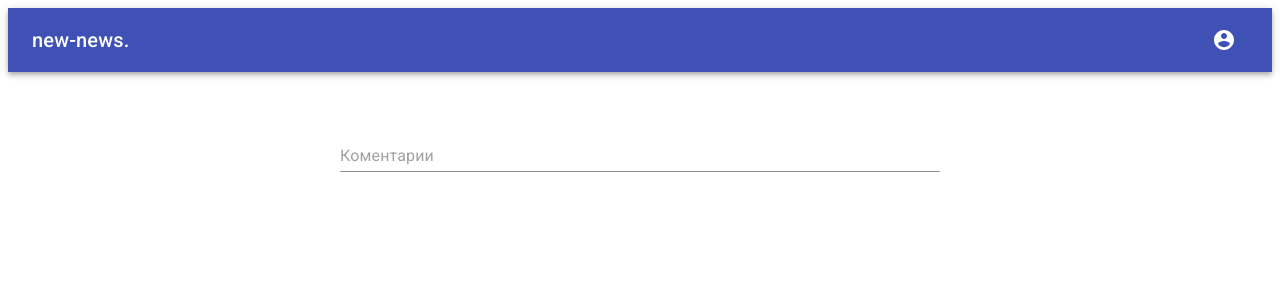
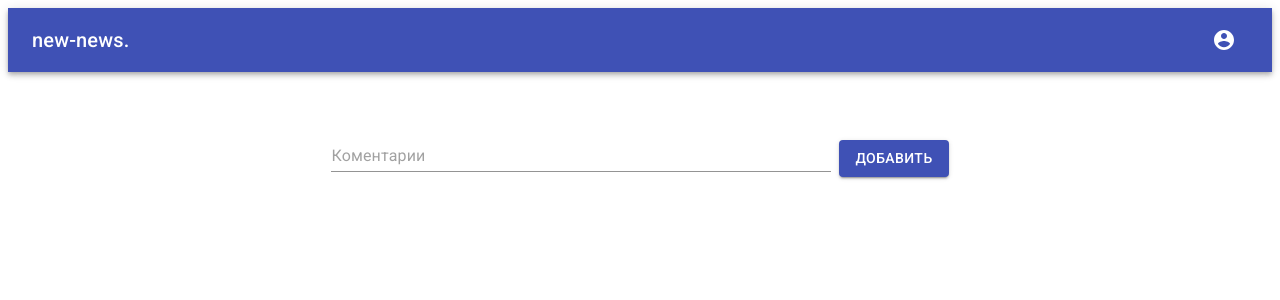
Before and after one commit to ania-leichenko/new-news, a Next.js app: page /completenew/1 in a window 1280 px wide. Shown: the top 300 px of the page. Built offline with nearby package versions, Linux system fonts and the light colour scheme; no server answers.

Commit message:
create commets

```diff
--- a/src/components/Hearder/Header.tsx
+++ b/src/components/Header/Header.tsx
@@ -7,7 +7,7 @@ import IconButton from "@material-ui/core/IconButton";
 import AccountCircle from "@material-ui/icons/AccountCircle";
 import MenuItem from "@material-ui/core/MenuItem";
 import Menu from "@material-ui/core/Menu";
-import Sign from "components/Hearder/Sign";
+import Sign from "@/components/Header/Sign";
 import { client } from "api/axios";
 
 const useStyles = makeStyles((theme) => ({
--- a/src/components/NewsItemComponent.tsx
+++ b/src/components/NewsItemComponent.tsx
@@ -5,7 +5,7 @@ import CardMedia from "@material-ui/core/CardMedia";
 import CardContent from "@material-ui/core/CardContent";
 import Typography from "@material-ui/core/Typography";
 import { red } from "@material-ui/core/colors";
-import { NewsItem } from "../types/news-item";
+import { NewsItem } from "../types/newsItem";
 
 const useStyles = makeStyles((theme) => ({
   hot: {
--- /dev/null
+++ b/src/pages/api/comment.ts
@@ -0,0 +1,19 @@
+import type { NextApiRequest, NextApiResponse } from "next";
+import db from "db";
+import { getSession } from "next-auth/client";
+
+export default async (req: NextApiRequest, res: NextApiResponse) => {
+  //   console.log(req.body);
+  //   const item = {
+  //     comments: [req.body.comment],
+  //   };
+  const item = db.news.findOne({ _id: req.body.id });
+
+  item.comments.push(req.body.comment);
+
+  db.news.update({ _id: req.body.id }, { comments: item.comments });
+  res.status(200).json({});
+};
+
+// const arr = ["c", { name: "a" }, { name: "b" }];
+// console.log(arr[1].name);
--- a/src/pages/api/createnew.ts
+++ b/src/pages/api/createnew.ts
@@ -15,14 +15,12 @@ export default async (req: NextApiRequest, res: NextApiResponse) => {
     return;
   }
 
-  const item = {
+  db.news.save({
     title: req.body.title,
     description: req.body.description,
     image: "/image/polaroid.jpg",
-    tags: req.body.tags.split(','),
+    tags: req.body.tags.split(","),
     comments: [],
-  };
-
-  db.news.save(item);
+  });
   res.status(200).json({});
 };
--- a/src/pages/completenew/[id].tsx
+++ b/src/pages/completenew/[id].tsx
@@ -1,25 +1,29 @@
 import { useState, useEffect } from "react";
 import Head from "next/head";
-import Header from "@/components/Hearder/Header";
+import Header from "@/components/Header/Header";
 import { useRouter } from "next/router";
 import { client } from "api/axios";
 import { NewsItem } from "@/types";
-import Input from "@material-ui/core/Input";
 import { makeStyles } from "@material-ui/core/styles";
+import Button from "@material-ui/core/Button";
+import TextField from "@material-ui/core/TextField";
 
-const useStyles = makeStyles((theme) => ({
-    main: {
+const useStyles = makeStyles(() => ({
+  main: {
     textAlign: "center",
   },
   description: {
     fontSize: "20px",
   },
-  comments: {
-    width: "600px",
-  },
   footer: {
     textAlign: "center",
-    marginTop:  "50px",
+    marginTop: "50px",
+  },
+  add: {
+    marginLeft: "8px",
+  },
+  comment: {
+    width: "500px",
   },
 }));
 
@@ -28,6 +32,12 @@ export default function Home() {
   const router = useRouter();
   let id = router.query.id;
   let [item, setItem] = useState<NewsItem>();
+  let [comment, setComment] = useState("");
+  function clickHandler() {
+    client.post("/api/comment", {
+      comment, id,
+    }).catch(() => {});
+  }
 
   useEffect(() => {
     client.get(`/api/completenew?id=${id}`).then((result) => {
@@ -51,7 +61,16 @@ export default function Home() {
         </div>
       </main>
       <footer className={classes.footer}>
-        <Input className={classes.comments} placeholder="Коментарии" />
+        <TextField
+          className={classes.comment}
+          placeholder="Коментарии"
+          onChange={function (e) {
+            setComment(e.target.value);
+          }}
+        />
+        <Button className={classes.add} variant="contained" color="primary" onClick={clickHandler}>
+          Добавить
+        </Button>
       </footer>
     </div>
   );
--- a/src/pages/index.tsx
+++ b/src/pages/index.tsx
@@ -1,6 +1,6 @@
 import { useState, useEffect } from "react";
 import Head from "next/head";
-import Header from "../components/Hearder/Header";
+import Header from "../components/Header/Header";
 import { NewsComponent } from "components/NewsComponent";
 import Filter from "components/Filter";
 
--- a/src/types/index.ts
+++ b/src/types/index.ts
@@ -1 +1 @@
-export * from './news-item'
+export * from './newsItem'
```
Also changed, not shown: src/components/Header/Sign.tsx (renamed from src/components/Hearder/Sign.tsx), src/pages/api/newsItem.ts (renamed from src/pages/api/news.ts), src/types/newsItem.ts (renamed from src/types/news-item.ts).
